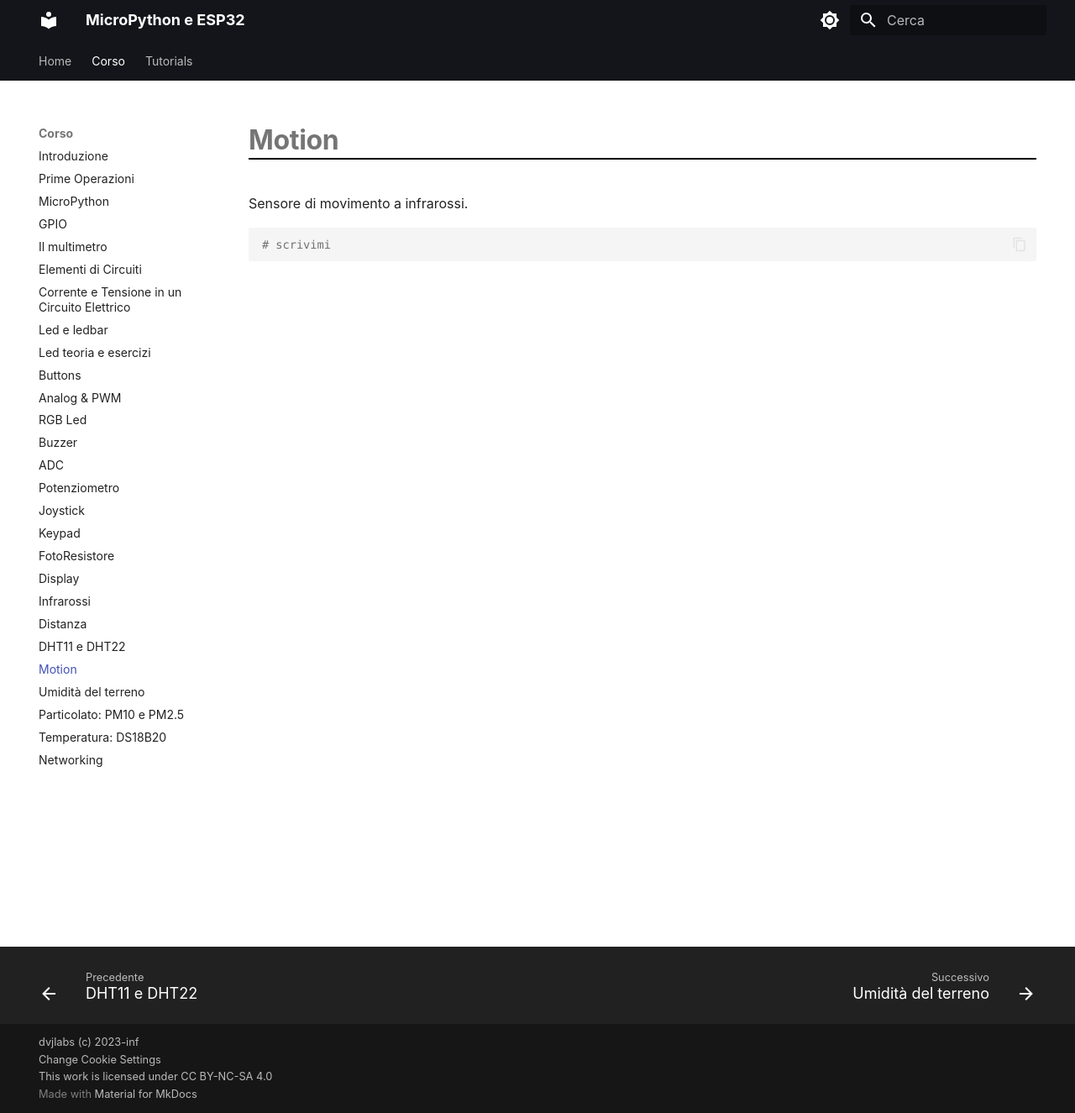
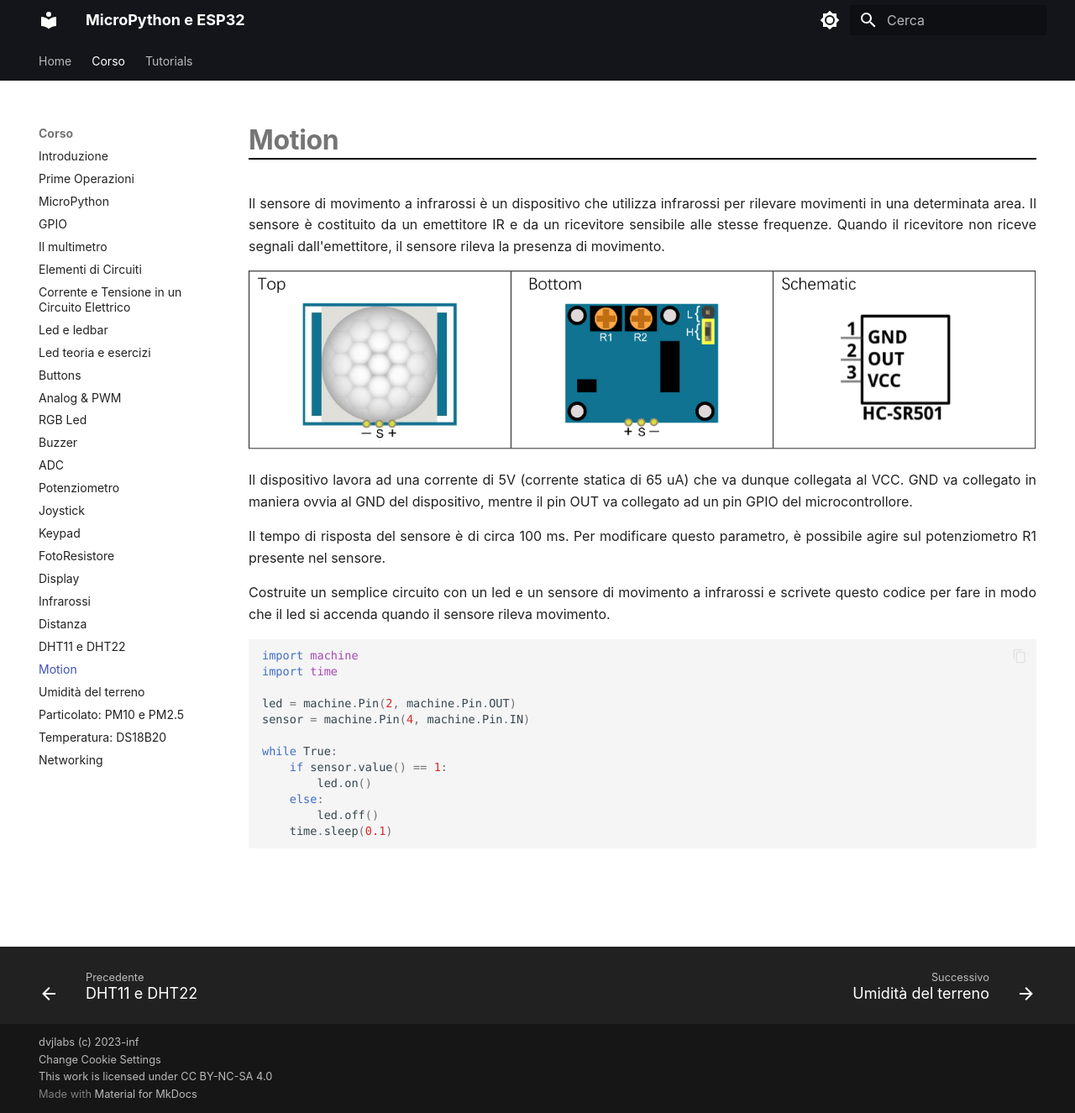
Before and after one commit to dvjlabs/esp32_course, an MkDocs documentation site: the page built from docs/corso/45_motion.md, in a window 1280 px wide and 1325 px high. Shown: the whole window at 84% size. Built offline with MkDocs 1.6.1 and Material for MkDocs 9.7.7, drawn with Linux system fonts in a browser that asks for light colours.

Commit message:
Infrared motion detector

````diff
--- a/docs/corso/45_motion.md
+++ b/docs/corso/45_motion.md
@@ -1,10 +1,31 @@
 # Motion
 
-Sensore di movimento a infrarossi.
+Il sensore di movimento a infrarossi è un dispositivo che utilizza infrarossi per rilevare movimenti in una determinata area.
+Il sensore è costituito da un emettitore IR e da un ricevitore sensibile alle stesse frequenze. Quando il ricevitore non riceve segnali dall'emettitore, il sensore rileva la presenza di movimento.
 
 
+![IR Motion Detector](images/ir_motion_detector.png)
+
+Il dispositivo lavora ad una corrente di 5V (corrente statica di 65 uA) che va dunque collegata al VCC.
+GND va collegato in maniera ovvia al GND del dispositivo, mentre il pin OUT va collegato ad un pin GPIO del microcontrollore.
+
+Il tempo di risposta del sensore è di circa 100 ms. Per modificare questo parametro, è possibile agire sul potenziometro R1 presente nel sensore.
+
+Costruite un semplice circuito con un led e un sensore di movimento a infrarossi e scrivete questo codice per fare in modo che il led si accenda quando il sensore rileva movimento.
+
 ``` python
-# scrivimi
+import machine
+import time
+
+led = machine.Pin(2, machine.Pin.OUT)
+sensor = machine.Pin(4, machine.Pin.IN)
+
+while True:
+    if sensor.value() == 1:
+        led.on()
+    else:
+        led.off()
+    time.sleep(0.1)
 ```
 
 
````
Also changed, not shown: docs/corso/images/ir_motion_detector.png (added).
